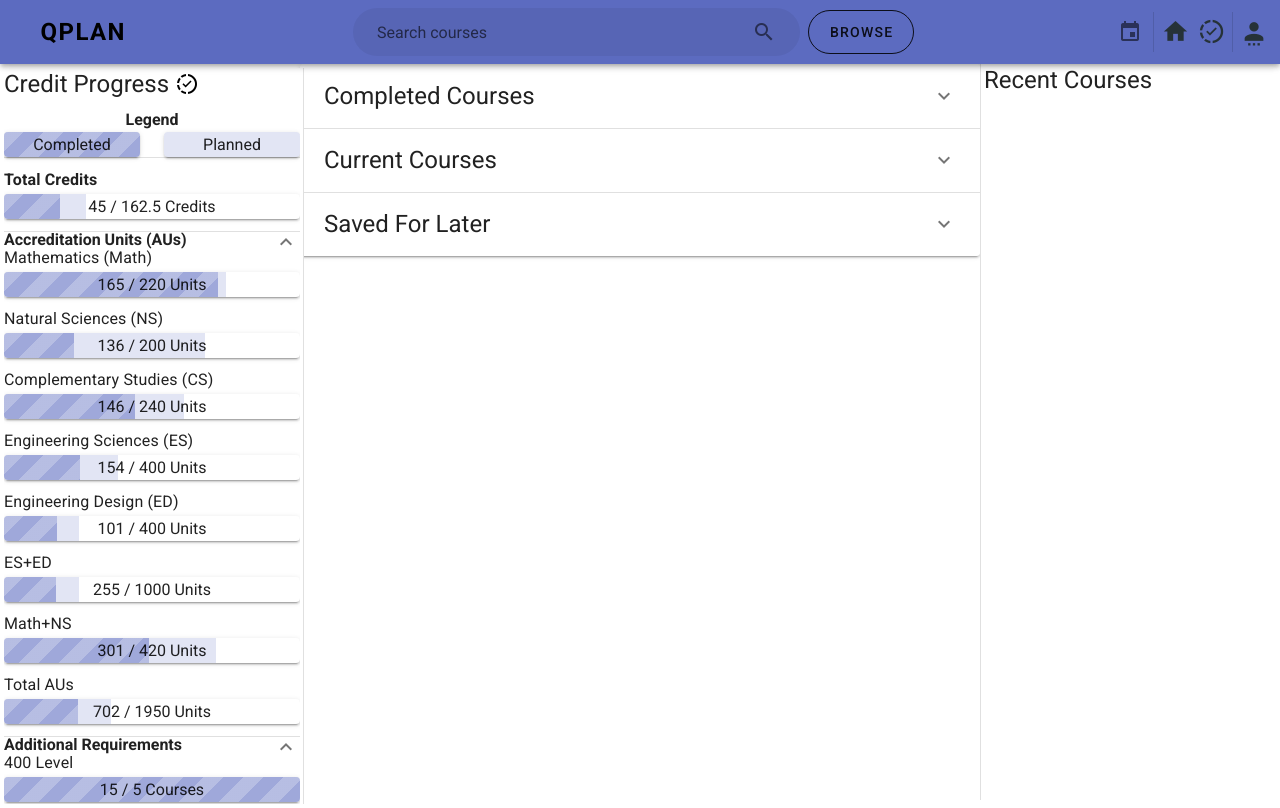
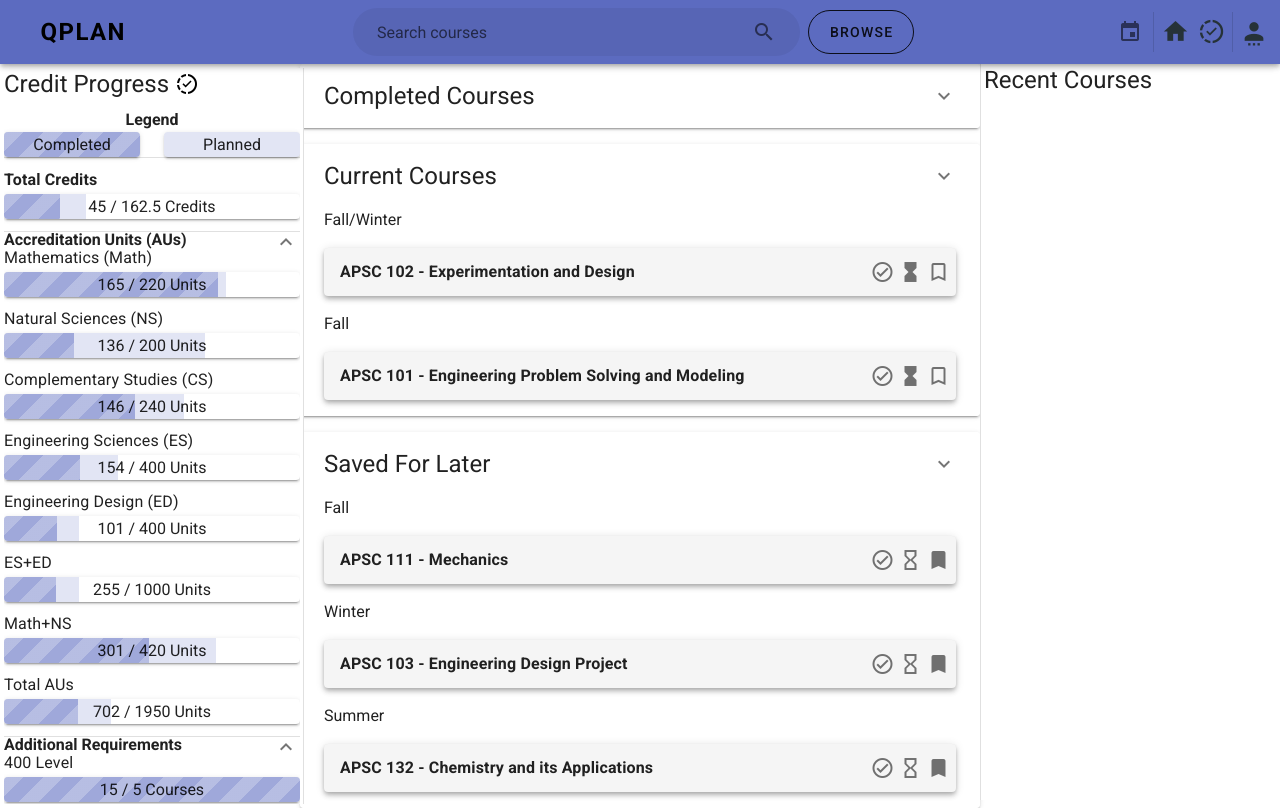
Before and after one commit to EdwinXu/CMPE-CISC-325, a Vue app in the folder qplan/: page /search in a window 1280 px wide. Built offline with nearby package versions, Linux system fonts and the light colour scheme.

Commit message:
Current and Saved Lists expanded by default

```diff
--- a/qplan/src/views/Home.vue
+++ b/qplan/src/views/Home.vue
@@ -1,6 +1,6 @@
 <template>
   <div>
-    <v-expansion-panels multiple>
+    <v-expansion-panels multiple v-model="panel">
       <v-expansion-panel>
         <v-expansion-panel-header class="headline">Completed Courses</v-expansion-panel-header>
         <CourseList :courses="coursesCompleted" />
```
